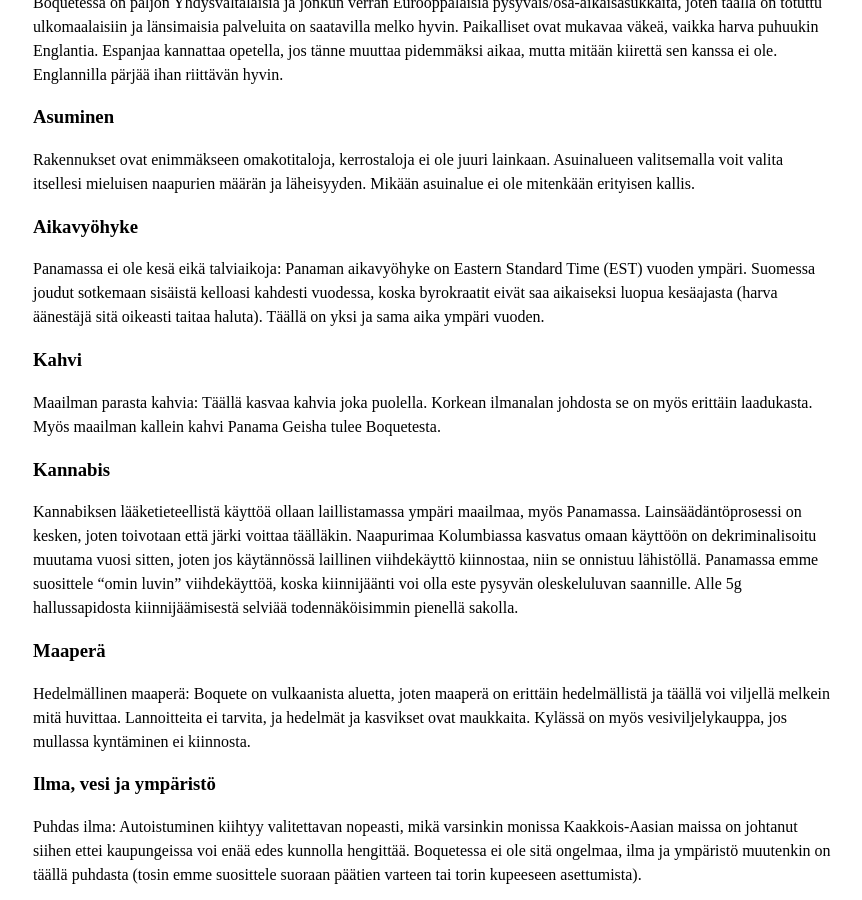
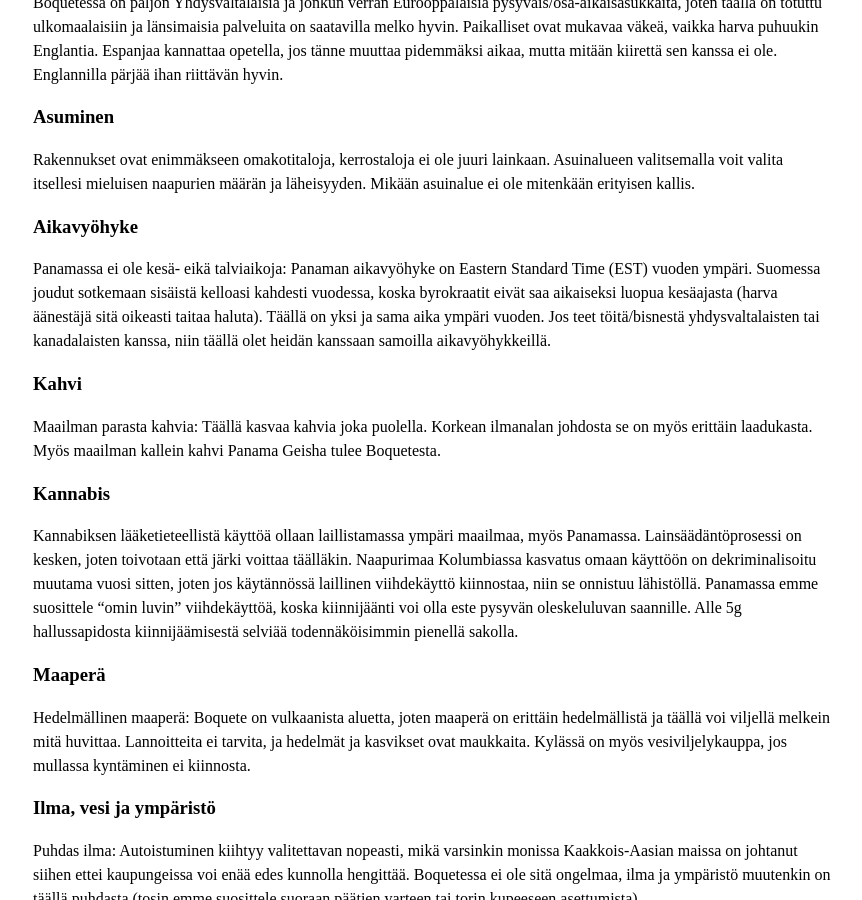
Before and after one commit to pitkonaarinparatiisi/pitkonaarinparatiisi.github.io, a Jekyll site: the page built from yleistietoa.md, in a window 1280 px wide and 900 px high, scrolled down 1809 px. Shown: the whole window, without its empty margins (207-1069 px from the left). Built offline with Jekyll 4.4.1, drawn with Linux system fonts in a browser that asks for light colours; our own code applies the rules of GitHub Pages for plain Markdown files.

Commit message:
Update yleistietoa.md

```diff
--- a/yleistietoa.md
+++ b/yleistietoa.md
@@ -49,7 +49,7 @@ Boquetessa on paljon Yhdysvaltalaisia ja jonkun verran Eurooppalaisia pysyväis/
 Rakennukset ovat enimmäkseen omakotitaloja, kerrostaloja ei ole juuri lainkaan. Asuinalueen valitsemalla voit valita itsellesi mieluisen naapurien määrän ja läheisyyden. Mikään asuinalue ei ole mitenkään erityisen kallis.
 
 ### Aikavyöhyke
-Panamassa ei ole kesä eikä talviaikoja: Panaman aikavyöhyke on Eastern Standard Time (EST) vuoden ympäri. Suomessa joudut sotkemaan sisäistä kelloasi kahdesti vuodessa, koska byrokraatit eivät saa aikaiseksi luopua kesäajasta (harva äänestäjä sitä oikeasti taitaa haluta). Täällä on yksi ja sama aika ympäri vuoden.
+Panamassa ei ole kesä- eikä talviaikoja: Panaman aikavyöhyke on Eastern Standard Time (EST) vuoden ympäri. Suomessa joudut sotkemaan sisäistä kelloasi kahdesti vuodessa, koska byrokraatit eivät saa aikaiseksi luopua kesäajasta (harva äänestäjä sitä oikeasti taitaa haluta). Täällä on yksi ja sama aika ympäri vuoden. Jos teet töitä/bisnestä yhdysvaltalaisten tai kanadalaisten kanssa, niin täällä olet heidän kanssaan samoilla aikavyöhykkeillä.
 
 ### Kahvi
 Maailman parasta kahvia: Täällä kasvaa kahvia joka puolella. Korkean ilmanalan johdosta se on myös erittäin laadukasta. Myös maailman kallein kahvi Panama Geisha tulee Boquetesta.
```
